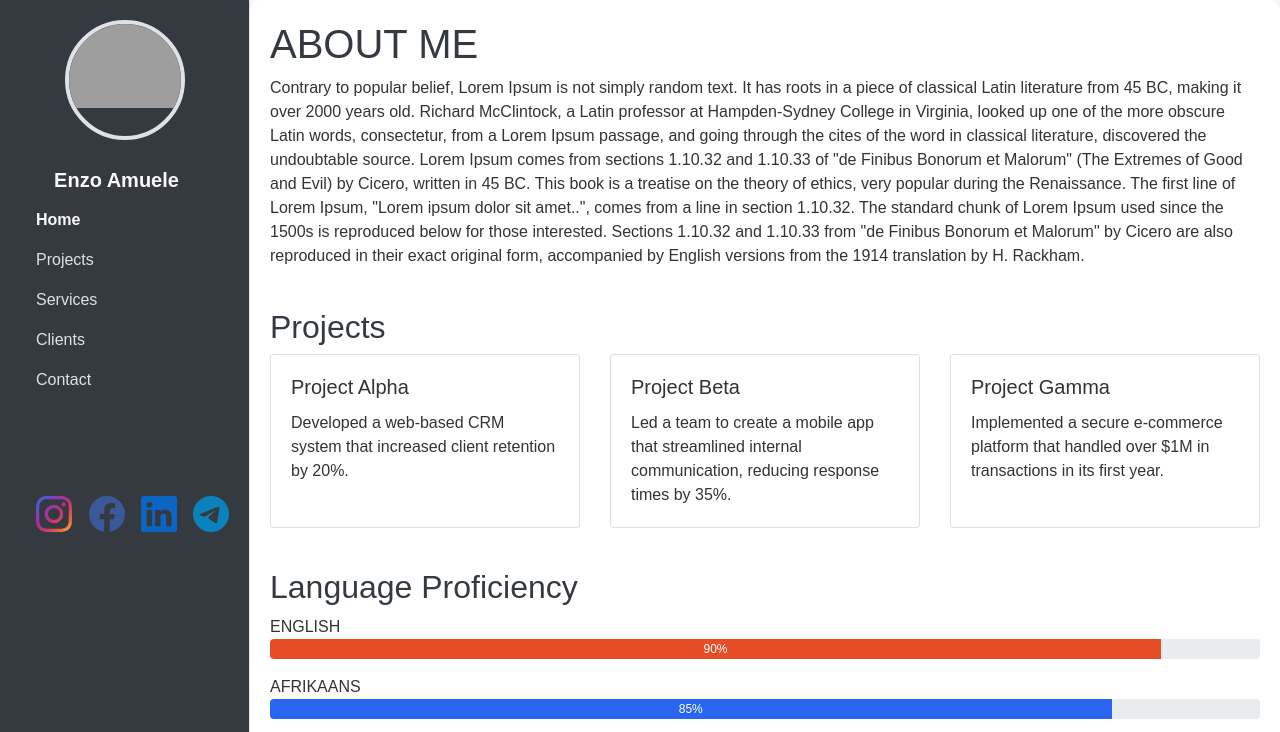
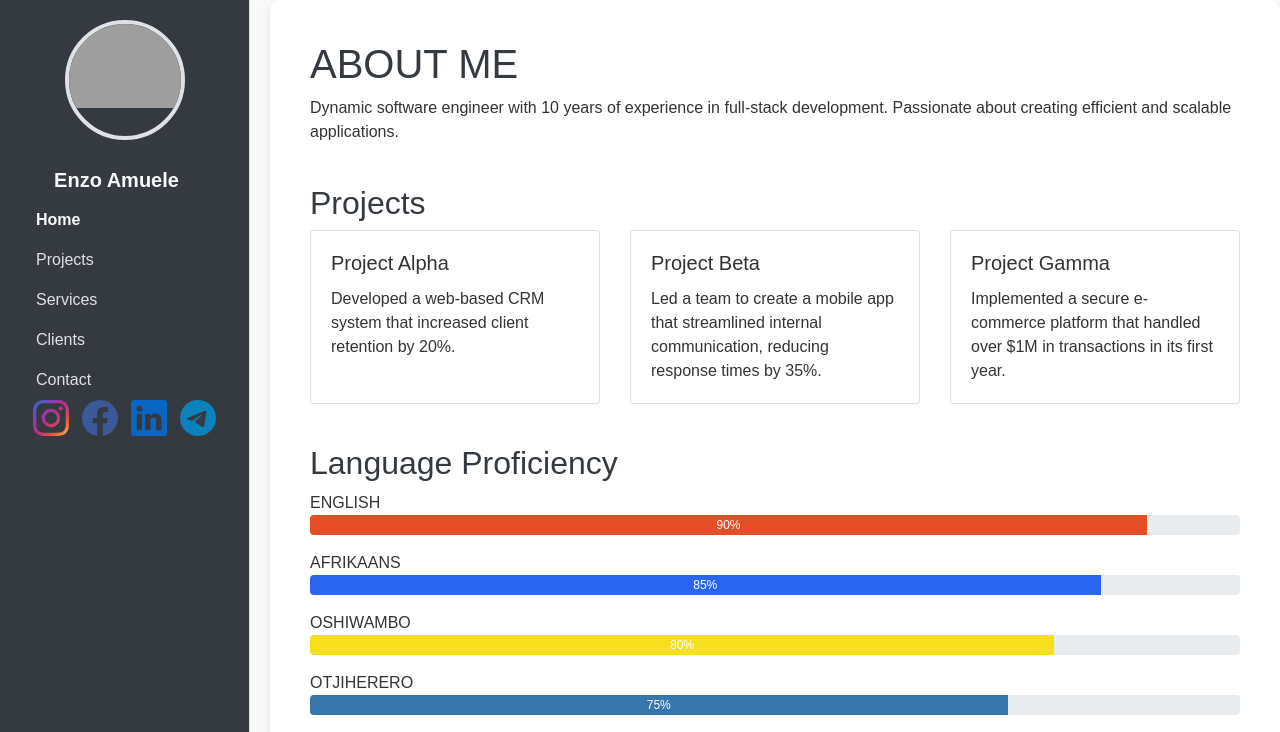
Before and after one commit to EnzoAmuele/Enzo_Amuele, a plain HTML site: page index.html in a window 1280 px wide. Shown: the top 732 px of the page. Drawn offline with nearby package versions, Linux system fonts and the light colour scheme; grey boxes are pictures that could not be loaded.

Commit message:
Update index.html

```diff
--- a/index.html
+++ b/index.html
@@ -2,20 +2,16 @@
 <html lang="en">
 <head>
     <meta charset="UTF-8" />
-    <meta
-      name="viewport"
-      content="width=device-width, initial-scale=1, shrink-to-fit=no"
-    />
+    <meta name="viewport" content="width=device-width, initial-scale=1, shrink-to-fit=no" />
     <title>Enzo Amuele</title>
-    <link
-      href="https://stackpath.bootstrapcdn.com/bootstrap/4.5.2/css/bootstrap.min.css"
-      rel="stylesheet"
-    />
+    <link href="https://stackpath.bootstrapcdn.com/bootstrap/4.5.2/css/bootstrap.min.css" rel="stylesheet" />
     <style>
         body {
-        font-family: "Arial", sans-serif;
+            font-family: 'Arial', sans-serif;
             background-color: #f8f9fa;
             color: #333;
+            margin: 0;
+            padding: 0;
         }
 
         .picture-resume {
@@ -43,6 +39,8 @@
             background-color: #343a40;
             color: #fff;
             border-right: 1px solid #dee2e6;
+            z-index: 1000;
+            transition: transform 0.3s ease-in-out;
         }
 
         .nav-link {
@@ -59,12 +57,17 @@
         }
 
         .content {
-        margin-left: 250px;
-        padding: 20px;
-        transition: margin-left 0.3s ease;
+            margin-left: 270px;
+            padding: 40px;
             background-color: #fff;
             border-radius: 10px;
-        box-shadow: 0 4px 8px rgba(0, 0, 0, 0.1);
+            box-shadow: 0 4px 8px rgba(0,0,0,0.1);
+            transition: margin-left 0.3s ease-in-out, opacity 0.3s ease-in-out;
+        }
+
+        .content-overlay {
+            margin-left: 0;
+            opacity: 0.5;
         }
 
         .social-icons {
@@ -82,14 +85,14 @@
             fill: #f8f9fa;
         }
 
-      h1,
-      h2 {
+        h1, h2 {
             color: #343a40;
         }
 
         section {
             margin-bottom: 40px;
         }
+
         .progress {
             height: 20px;
             margin-bottom: 10px;
@@ -100,48 +103,36 @@
             color: #fff;
         }
 
-      .progress-bar-1 {
+        .progress-bar-html {
             background-color: #e44d26;
         }
 
-      .progress-bar-2 {
+        .progress-bar-css {
             background-color: #2965f1;
         }
 
-      .progress-bar-3 {
+        .progress-bar-js {
             background-color: #f7df1e;
         }
 
-      .progress-bar-4 {
+        .progress-bar-python {
             background-color: #3776ab;
         }
+
         .card {
             margin-bottom: 20px;
         }
+
         .sidebar-toggle {
             display: none;
-        position: fixed;
-        top: 15px;
-        right: 15px;
-        z-index: 1000;
-        width: 40px;
-        height: 40px;
-        background-color: #ffffff;
-        border: none;
-        border-radius: 50%;
-        padding: 0;
-        color: #4d5648;
-        font-size: 24px;
-        line-height: 40px;
-        text-align: center;
-        box-shadow: 0 2px 4px rgba(0, 0, 0, 0.2);
         }
+
         @media (max-width: 768px) {
             .sidebar {
                 transform: translateX(-250px);
             }
 
-        .sidebar-hidden {
+            .sidebar.sidebar-hidden {
                 transform: translateX(0);
             }
 
@@ -151,8 +142,24 @@
 
             .sidebar-toggle {
                 display: block;
+                position: fixed;
+                top: 20px;
+                right: 20px;
+                width: 40px;
+                height: 40px;
+                background-color: #343a40;
+                color: #fff;
+                border: none;
+                border-radius: 50%;
+                cursor: pointer;
+                z-index: 1001;
+                display: flex;
+                align-items: center;
+                justify-content: center;
+                box-shadow: 0 4px 8px rgba(0, 0, 0, 0.1);
             }
         }
+
     </style>
 </head>
 <body>
@@ -160,15 +167,10 @@
 <!-- SideBar -->
 <aside class="sidebar">
     <div class="picture-resume">
-        <img
-          src="https://zone.my.na/theme_zonemy/images/team/enzo.jpg?v=20"
-          alt="Enzo Amuele"
-        />
+        <img src="https://zone.my.na/theme_zonemy/images/team/enzo.jpg?v=20" alt="Enzo Amuele">
     </div>
     <ul class="nav flex-column">
-        <a class="navbar-brand text-center" style="color: #f8f9fa"
-          ><strong>Enzo Amuele</strong></a
-        >
+        <a class="navbar-brand text-center" style="color: #f8f9fa;"><strong>Enzo Amuele</strong></a>
 
         <li class="nav-item">
             <a class="nav-link active" href="#home">Home</a>
@@ -185,111 +187,39 @@
         <li class="nav-item">
             <a class="nav-link" href="#contact">Contact</a>
         </li>
-        <br><br><br><br>
-        <div
-          style="
-            display: flex;
-            justify-content: space-between;
-            padding-left: 2;
-            padding-right: 2;
-          "
-        >
-          <br />
-          <svg
-            xmlns="http://www.w3.org/2000/svg"
-            width="36"
-            height="36"
-            fill="url(#instagram-gradient)"
-            class="bi bi-instagram"
-            viewBox="0 0 16 16"
-          >
+
+            <div style="display: flex; justify-content: space-between; padding-left: 2; padding-right: 2;" >
+                <br>    <svg xmlns="http://www.w3.org/2000/svg" width="36" height="36" fill="url(#instagram-gradient)" class="bi bi-instagram" viewBox="0 0 16 16">
                     <defs>
-              <linearGradient
-                id="instagram-gradient"
-                x1="0%"
-                y1="0%"
-                x2="100%"
-                y2="100%"
-              >
-                <stop
-                  offset="16.66%"
-                  style="stop-color: #5357c7; stop-opacity: 1"
-                />
-                <stop
-                  offset="33.32%"
-                  style="stop-color: #9935b0; stop-opacity: 1"
-                />
-                <stop
-                  offset="49.987%"
-                  style="stop-color: #b63187; stop-opacity: 1"
-                />
-                <stop
-                  offset="66.654%"
-                  style="stop-color: #d4435f; stop-opacity: 1"
-                />
-                <stop
-                  offset="83.321%"
-                  style="stop-color: #ed702d; stop-opacity: 1"
-                />
-                <stop
-                  offset="99.988%"
-                  style="stop-color: #f6d277; stop-opacity: 1"
-                />
+                        <linearGradient id="instagram-gradient" x1="0%" y1="0%" x2="100%" y2="100%">
+                            <stop offset="16.66%" style="stop-color:#5357C7;stop-opacity:1" />
+                            <stop offset="33.32%" style="stop-color:#9935B0;stop-opacity:1" />
+                            <stop offset="49.987%" style="stop-color:#B63187;stop-opacity:1" />
+                            <stop offset="66.654%" style="stop-color:#D4435F;stop-opacity:1" />
+                            <stop offset="83.321%" style="stop-color:#ED702D;stop-opacity:1" />
+                            <stop offset="99.988%" style="stop-color:#F6D277;stop-opacity:1" />
                         </linearGradient>
                     </defs>
-            <path
-              d="M8 0C5.829 0 5.556.01 4.703.048 3.85.088 3.269.222 2.76.42a3.9 3.9 0 0 0-1.417.923A3.9 3.9 0 0 0 .42 2.76C.222 3.268.087 3.85.048 4.7.01 5.555 0 5.827 0 8.001c0 2.172.01 2.444.048 3.297.04.852.174 1.433.372 1.942.205.526.478.972.923 1.417.444.445.89.719 1.416.923.51.198 1.09.333 1.942.372C5.555 15.99 5.827 16 8 16s2.444-.01 3.298-.048c.851-.04 1.434-.174 1.943-.372a3.9 3.9 0 0 0 1.416-.923c.445-.445.718-.891.923-1.417.197-.509.332-1.09.372-1.942C15.99 10.445 16 10.173 16 8s-.01-2.445-.048-3.299c-.04-.851-.175-1.433-.372-1.941a3.9 3.9 0 0 0-.923-1.417A3.9 3.9 0 0 0 13.24.42c-.51-.198-1.092-.333-1.943-.372C10.443.01 10.172 0 7.998 0zm-.717 1.442h.718c2.136 0 2.389.007 3.232.046.78.035 1.204.166 1.486.275.373.145.64.319.92.599s.453.546.598.92c.11.281.24.705.275 1.485.039.843.047 1.096.047 3.231s-.008 2.389-.047 3.232c-.035.78-.166 1.203-.275 1.485a2.5 2.5 0 0 1-.599.919c-.28.28-.546.453-.92.598-.28.11-.704.24-1.485.276-.843.038-1.096.047-3.232.047s-2.39-.009-3.233-.047c-.78-.036-1.203-.166-1.485-.276a2.5 2.5 0 0 1-.92-.598 2.5 2.5 0 0 1-.6-.92c-.109-.281-.24-.705-.275-1.485-.038-.843-.046-1.096-.046-3.233s.008-2.388.046-3.231c.036-.78.166-1.204.276-1.486.145-.373.319-.64.599-.92s.546-.453.92-.598c.282-.11.705-.24 1.485-.276.738-.034 1.024-.044 2.515-.045zm4.988 1.328a.96.96 0 1 0 0 1.92.96.96 0 0 0 0-1.92m-4.27 1.122a4.109 4.109 0 1 0 0 8.217 4.109 4.109 0 0 0 0-8.217m0 1.441a2.667 2.667 0 1 1 0 5.334 2.667 2.667 0 0 1 0-5.334"
-            />
+                    <path d="M8 0C5.829 0 5.556.01 4.703.048 3.85.088 3.269.222 2.76.42a3.9 3.9 0 0 0-1.417.923A3.9 3.9 0 0 0 .42 2.76C.222 3.268.087 3.85.048 4.7.01 5.555 0 5.827 0 8.001c0 2.172.01 2.444.048 3.297.04.852.174 1.433.372 1.942.205.526.478.972.923 1.417.444.445.89.719 1.416.923.51.198 1.09.333 1.942.372C5.555 15.99 5.827 16 8 16s2.444-.01 3.298-.048c.851-.04 1.434-.174 1.943-.372a3.9 3.9 0 0 0 1.416-.923c.445-.445.718-.891.923-1.417.197-.509.332-1.09.372-1.942C15.99 10.445 16 10.173 16 8s-.01-2.445-.048-3.299c-.04-.851-.175-1.433-.372-1.941a3.9 3.9 0 0 0-.923-1.417A3.9 3.9 0 0 0 13.24.42c-.51-.198-1.092-.333-1.943-.372C10.443.01 10.172 0 7.998 0zm-.717 1.442h.718c2.136 0 2.389.007 3.232.046.78.035 1.204.166 1.486.275.373.145.64.319.92.599s.453.546.598.92c.11.281.24.705.275 1.485.039.843.047 1.096.047 3.231s-.008 2.389-.047 3.232c-.035.78-.166 1.203-.275 1.485a2.5 2.5 0 0 1-.599.919c-.28.28-.546.453-.92.598-.28.11-.704.24-1.485.276-.843.038-1.096.047-3.232.047s-2.39-.009-3.233-.047c-.78-.036-1.203-.166-1.485-.276a2.5 2.5 0 0 1-.92-.598 2.5 2.5 0 0 1-.6-.92c-.109-.281-.24-.705-.275-1.485-.038-.843-.046-1.096-.046-3.233s.008-2.388.046-3.231c.036-.78.166-1.204.276-1.486.145-.373.319-.64.599-.92s.546-.453.92-.598c.282-.11.705-.24 1.485-.276.738-.034 1.024-.044 2.515-.045zm4.988 1.328a.96.96 0 1 0 0 1.92.96.96 0 0 0 0-1.92m-4.27 1.122a4.109 4.109 0 1 0 0 8.217 4.109 4.109 0 0 0 0-8.217m0 1.441a2.667 2.667 0 1 1 0 5.334 2.667 2.667 0 0 1 0-5.334"/>
                 </svg>
-          <svg
-            xmlns="http://www.w3.org/2000/svg"
-            width="36"
-            height="36"
-            fill="#3b5998"
-            class="bi bi-facebook"
-            viewBox="0 0 16 16"
-          >
-            <path
-              d="M16 8.049c0-4.446-3.582-8.05-8-8.05C3.58 0-.002 3.603-.002 8.05c0 4.017 2.926 7.347 6.75 7.951v-5.625h-2.03V8.05H6.75V6.275c0-2.017 1.195-3.131 3.022-3.131.876 0 1.791.157 1.791.157v1.98h-1.009c-.993 0-1.303.621-1.303 1.258v1.51h2.218l-.354 2.326H9.25V16c3.824-.604 6.75-3.934 6.75-7.951"
-            />
+              <svg xmlns="http://www.w3.org/2000/svg" width="36" height="36" fill="#3b5998" class="bi bi-facebook" viewBox="0 0 16 16">
+                <path d="M16 8.049c0-4.446-3.582-8.05-8-8.05C3.58 0-.002 3.603-.002 8.05c0 4.017 2.926 7.347 6.75 7.951v-5.625h-2.03V8.05H6.75V6.275c0-2.017 1.195-3.131 3.022-3.131.876 0 1.791.157 1.791.157v1.98h-1.009c-.993 0-1.303.621-1.303 1.258v1.51h2.218l-.354 2.326H9.25V16c3.824-.604 6.75-3.934 6.75-7.951"/>
             </svg>
-          <svg
-            xmlns="http://www.w3.org/2000/svg"
-            width="36"
-            height="36"
-            fill="#0A66C2"
-            class="bi bi-linkedin"
-            viewBox="0 0 16 16"
-          >
-            <path
-              d="M0 1.146C0 .513.526 0 1.175 0h13.65C15.474 0 16 .513 16 1.146v13.708c0 .633-.526 1.146-1.175 1.146H1.175C.526 16 0 15.487 0 14.854zm4.943 12.248V6.169H2.542v7.225zm-1.2-8.212c.837 0 1.358-.554 1.358-1.248-.015-.709-.52-1.248-1.342-1.248S2.4 3.226 2.4 3.934c0 .694.521 1.248 1.327 1.248zm4.908 8.212V9.359c0-.216.016-.432.08-.586.173-.431.568-.878 1.232-.878.869 0 1.216.662 1.216 1.634v3.865h2.401V9.25c0-2.22-1.184-3.252-2.764-3.252-1.274 0-1.845.7-2.165 1.193v.025h-.016l.016-.025V6.169h-2.4c.03.678 0 7.225 0 7.225z"
-            />
+              <svg xmlns="http://www.w3.org/2000/svg" width="36" height="36" fill="#0A66C2" class="bi bi-linkedin" viewBox="0 0 16 16">
+                <path d="M0 1.146C0 .513.526 0 1.175 0h13.65C15.474 0 16 .513 16 1.146v13.708c0 .633-.526 1.146-1.175 1.146H1.175C.526 16 0 15.487 0 14.854zm4.943 12.248V6.169H2.542v7.225zm-1.2-8.212c.837 0 1.358-.554 1.358-1.248-.015-.709-.52-1.248-1.342-1.248S2.4 3.226 2.4 3.934c0 .694.521 1.248 1.327 1.248zm4.908 8.212V9.359c0-.216.016-.432.08-.586.173-.431.568-.878 1.232-.878.869 0 1.216.662 1.216 1.634v3.865h2.401V9.25c0-2.22-1.184-3.252-2.764-3.252-1.274 0-1.845.7-2.165 1.193v.025h-.016l.016-.025V6.169h-2.4c.03.678 0 7.225 0 7.225z"/>
               </svg>
-          <svg
-            xmlns="http://www.w3.org/2000/svg"
-            width="36"
-            height="36"
-            fill="#0C82BD"
-            class="bi bi-telegram"
-            viewBox="0 0 16 16"
-          >
-            <path
-              d="M16 8A8 8 0 1 1 0 8a8 8 0 0 1 16 0M8.287 5.906q-1.168.486-4.666 2.01-.567.225-.595.442c-.03.243.275.339.69.47l.175.055c.408.133.958.288 1.243.294q.39.01.868-.32 3.269-2.206 3.374-2.23c.05-.012.12-.026.166.016s.042.12.037.141c-.03.129-1.227 1.241-1.846 1.817-.193.18-.33.307-.358.336a8 8 0 0 1-.188.186c-.38.366-.664.64.015 1.088.327.216.589.393.85.571.284.194.568.387.936.629q.14.092.27.187c.331.236.63.448.997.414.214-.02.435-.22.547-.82.265-1.417.786-4.486.906-5.751a1.4 1.4 0 0 0-.013-.315.34.34 0 0 0-.114-.217.53.53 0 0 0-.31-.093c-.3.005-.763.166-2.984 1.09"
-            /></svg
->
+              <svg xmlns="http://www.w3.org/2000/svg" width="36" height="36" fill="#0C82BD" class="bi bi-telegram" viewBox="0 0 16 16">
+                <path d="M16 8A8 8 0 1 1 0 8a8 8 0 0 1 16 0M8.287 5.906q-1.168.486-4.666 2.01-.567.225-.595.442c-.03.243.275.339.69.47l.175.055c.408.133.958.288 1.243.294q.39.01.868-.32 3.269-2.206 3.374-2.23c.05-.012.12-.026.166.016s.042.12.037.141c-.03.129-1.227 1.241-1.846 1.817-.193.18-.33.307-.358.336a8 8 0 0 1-.188.186c-.38.366-.664.64.015 1.088.327.216.589.393.85.571.284.194.568.387.936.629q.14.092.27.187c.331.236.63.448.997.414.214-.02.435-.22.547-.82.265-1.417.786-4.486.906-5.751a1.4 1.4 0 0 0-.013-.315.34.34 0 0 0-.114-.217.53.53 0 0 0-.31-.093c-.3.005-.763.166-2.984 1.09"/>
+              </svg><br>
+
     </div>
-      </ul>
 </aside>
 
 <!-- Main Content -->
 <main class="content">
     <section id="home">
         <h1>ABOUT ME</h1>
-        <p>
-            Contrary to popular belief, Lorem Ipsum is not simply random text. It has roots in a piece of classical Latin literature from 45 BC, making it over 2000 years old. Richard McClintock, a Latin professor at Hampden-Sydney College in Virginia, looked up one of the more obscure Latin words, consectetur, from a Lorem Ipsum passage, and going through the cites of the word in classical literature, discovered the undoubtable source. Lorem Ipsum comes from sections 1.10.32 and 1.10.33 of "de Finibus Bonorum et Malorum" (The Extremes of Good and Evil) by Cicero, written in 45 BC. This book is a treatise on the theory of ethics, very popular during the Renaissance. The first line of Lorem Ipsum, "Lorem ipsum dolor sit amet..", comes from a line in section 1.10.32.
-
-            The standard chunk of Lorem Ipsum used since the 1500s is reproduced below for those interested. Sections 1.10.32 and 1.10.33 from "de Finibus Bonorum et Malorum" by Cicero are also reproduced in their exact original form, accompanied by English versions from the 1914 translation by H. Rackham.
-        </p>
+        <p>Dynamic software engineer with 10 years of experience in full-stack development. Passionate about creating efficient and scalable applications.</p>
     </section>
 
     <section id="projects">
@@ -298,28 +228,19 @@
             <div class="card">
                 <div class="card-body">
                     <h5 class="card-title">Project Alpha</h5>
-              <p class="card-text">
-                Developed a web-based CRM system that increased client retention
-                by 20%.
-              </p>
+                    <p class="card-text">Developed a web-based CRM system that increased client retention by 20%.</p>
                 </div>
             </div>
             <div class="card">
                 <div class="card-body">
                     <h5 class="card-title">Project Beta</h5>
-              <p class="card-text">
-                Led a team to create a mobile app that streamlined internal
-                communication, reducing response times by 35%.
-              </p>
+                    <p class="card-text">Led a team to create a mobile app that streamlined internal communication, reducing response times by 35%.</p>
                 </div>
             </div>
             <div class="card">
                 <div class="card-body">
                     <h5 class="card-title">Project Gamma</h5>
-              <p class="card-text">
-                Implemented a secure e-commerce platform that handled over $1M
-                in transactions in its first year.
-              </p>
+                    <p class="card-text">Implemented a secure e-commerce platform that handled over $1M in transactions in its first year.</p>
                 </div>
             </div>
         </div>
@@ -330,61 +251,25 @@
         <div class="mb-3">
             <span>ENGLISH</span>
             <div class="progress">
-            <div
-              class="progress-bar progress-bar-1"
-              role="progressbar"
-              style="width: 90%"
-              aria-valuenow="90"
-              aria-valuemin="0"
-              aria-valuemax="100"
-            >
-              90%
-            </div>
+                <div class="progress-bar progress-bar-html" role="progressbar" style="width: 90%" aria-valuenow="90" aria-valuemin="0" aria-valuemax="100">90%</div>
             </div>
         </div>
         <div class="mb-3">
             <span>AFRIKAANS</span>
             <div class="progress">
-            <div
-              class="progress-bar progress-bar-2"
-              role="progressbar"
-              style="width: 85%"
-              aria-valuenow="85"
-              aria-valuemin="0"
-              aria-valuemax="100"
-            >
-              85%
-            </div>
+                <div class="progress-bar progress-bar-css" role="progressbar" style="width: 85%" aria-valuenow="85" aria-valuemin="0" aria-valuemax="100">85%</div>
             </div>
         </div>
         <div class="mb-3">
             <span>OSHIWAMBO</span>
             <div class="progress">
-            <div
-              class="progress-bar progress-bar-3"
-              role="progressbar"
-              style="width: 80%"
-              aria-valuenow="80"
-              aria-valuemin="0"
-              aria-valuemax="100"
-            >
-              80%
-            </div>
+                <div class="progress-bar progress-bar-js" role="progressbar" style="width: 80%" aria-valuenow="80" aria-valuemin="0" aria-valuemax="100">80%</div>
             </div>
         </div>
         <div class="mb-3">
             <span>OTJIHERERO</span>
             <div class="progress">
-            <div
-              class="progress-bar progress-bar-4"
-              role="progressbar"
-              style="width: 75%"
-              aria-valuenow="75"
-              aria-valuemin="0"
-              aria-valuemax="100"
-            >
-              75%
-            </div>
+                <div class="progress-bar progress-bar-python" role="progressbar" style="width: 75%" aria-valuenow="75" aria-valuemin="0" aria-valuemax="100">75%</div>
             </div>
         </div>
     </section>
@@ -402,9 +287,7 @@
 
     <section id="clients">
         <h2>Clients</h2>
-        <p>
-          Have successfully delivered projects for various clients including:
-        </p>
+        <p>Have successfully delivered projects for various clients including:</p>
         <ul>
             <li>ABC Corp</li>
             <li>XYZ Inc</li>
@@ -416,28 +299,20 @@
     <section id="contact">
         <h2>Contact</h2>
         <p>Email: enzo.amuele@example.com</p>
-        <p>
-          LinkedIn:
-          <a href="https://www.linkedin.com/in/enzoamuele" target="_blank"
-            >linkedin.com/in/enzoamuele</a
-          >
-        </p>
+        <p>LinkedIn: <a href="https://www.linkedin.com/in/enzoamuele" target="_blank">linkedin.com/in/enzoamuele</a></p>
     </section>
 </main>
-
+<script>
+    function toggleSidebar() {
+        const sidebar = document.querySelector('.sidebar');
+        const content = document.querySelector('.content');
+        sidebar.classList.toggle('sidebar-hidden');
+        content.classList.toggle('content-expanded');
+    }
+</script>
+<!-- JS Scripts -->
 <script src="https://code.jquery.com/jquery-3.5.1.slim.min.js"></script>
 <script src="https://cdn.jsdelivr.net/npm/@popperjs/core@2.5.2/dist/umd/popper.min.js"></script>
 <script src="https://stackpath.bootstrapcdn.com/bootstrap/4.5.2/js/bootstrap.min.js"></script>
-
-    <script>
-      function toggleSidebar() {
-        const sidebar = document.querySelector(".sidebar");
-        const content = document.querySelector(".content");
-        sidebar.classList.toggle("sidebar-hidden");
-        content.classList.toggle("content-expanded");
-      }
-    </script>
-
-
 </body>
 </html>
```
Lines whose indentation alone changed are shown as unchanged.
